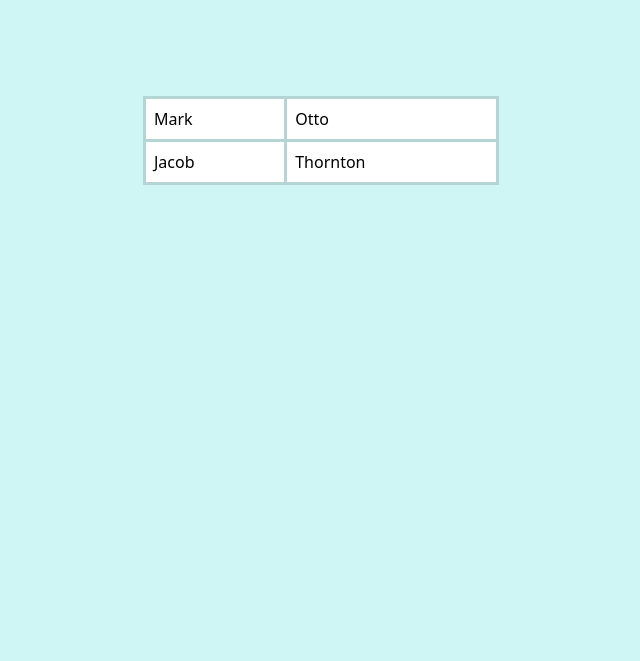
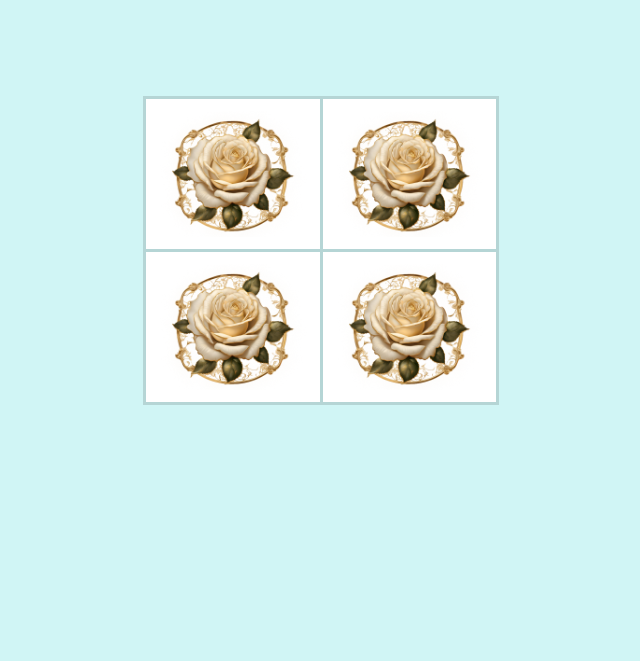
Before and after one commit to quinise/Visualizer, a Django app: template visualizer_app/templates/visualizer_app/index.html in a window 1280 px wide. Shown: the part 86-747 px from the top of the page, without its empty margins (319-959 px from the left). Run offline with Django 5.2, Linux system fonts and the light colour scheme; the template is opened without the code that fills it, so the values that code supplies are empty; parts of the project's set-up code (start-up, migrations or seed data) failed here and were passed over; some libraries are stand-ins or nearby versions.

Commit message:
created a table filled with white flowers in each cell, all in a grey/blue table.

```diff
--- a/visualizer_app/static/css/center-graphic.css
+++ b/visualizer_app/static/css/center-graphic.css
@@ -10,10 +10,15 @@
   border: 3px solid #b5d5d5;
 }
 
-.flower-table .table-bordered thead tr {
-  border: 3px solid #b5d5d5;
+.img-thumbnail {
+  border: 0;
+  background-color:transparent
 }
 
-.flower-table .table-bordered thead tr th {
-  border: 3px solid #b5d5d5;
+.white-rose-right:hover {
+  transform: rotate(45deg);
 }
+
+.white-rose-left:hover {
+  transform: rotate(-45deg);
+}
--- a/visualizer_app/templates/visualizer_app/center-graphic.html
+++ b/visualizer_app/templates/visualizer_app/center-graphic.html
@@ -1,17 +1,39 @@
+{% load static %}
+
 <div class="container">
-  <div class="flower-table">
+  <div class="flower-table mb-5">
     <div class="row">
       <div class="col"></div>
       <div class="col mt-5">
         <table class="table table-bordered">
           <tbody>
             <tr>
-              <td>Mark</td>
-              <td>Otto</td>
+              <td>
+                <img
+                  class="white-rose-right img-thumbnail"
+                  src="{% static '/media/images/fillagree_rose.png' %}"
+                />
+              </td>
+              <td>
+                <img
+                  class="white-rose-left img-thumbnail"
+                  src="{% static '/media/images/fillagree_rose.png' %}"
+                />
+              </td>
             </tr>
             <tr>
-              <td>Jacob</td>
-              <td>Thornton</td>
+              <td>
+                <img
+                  class="white-rose-right img-thumbnail"
+                  src="{% static '/media/images/fillagree_rose.png' %}"
+                />
+              </td>
+              <td>
+                <img
+                  class="white-rose-left img-thumbnail"
+                  src="{% static '/media/images/fillagree_rose.png' %}"
+                />
+              </td>
             </tr>
           </tbody>
         </table>
```
Also changed, not shown: visualizer_app/static/media/images/fillagree_rose.png (added), visualizer_app/static/media/images/pink_rose.png (added), visualizer_site/settings/base.py (line endings or trailing spaces), visualizer_site/urls.py (line endings or trailing spaces).
